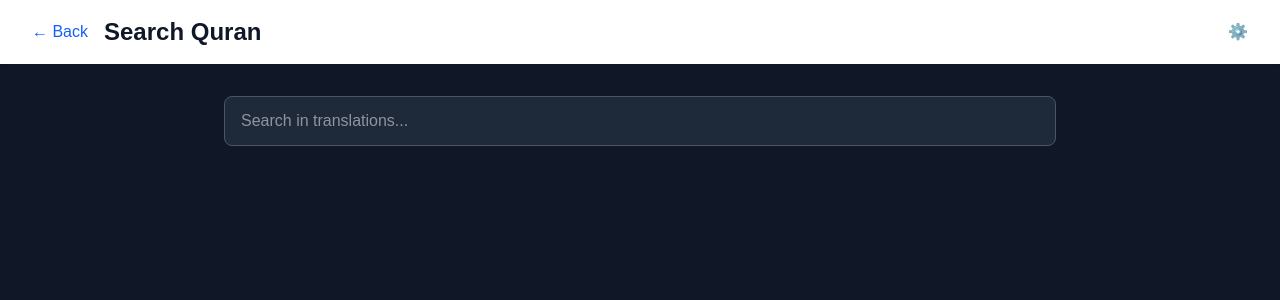
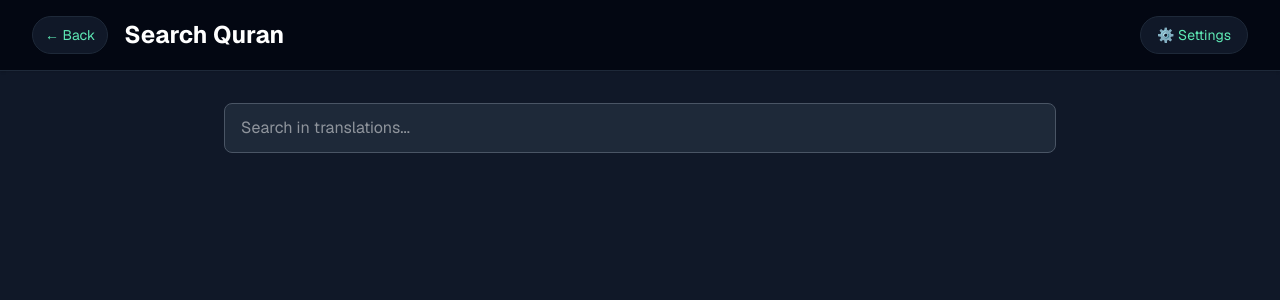
Before and after one commit to rakib3719/Quran, a Next.js app in the folder frontend/: page /search in a window 1280 px wide. Shown: the top 300 px of the page. Built offline with nearby package versions, Linux system fonts and the light colour scheme; a web font is replaced by a local one.

Commit message:
feat: enhance UI with dark mode styles and improved layout for Surah page

```diff
--- a/frontend/app/globals.css
+++ b/frontend/app/globals.css
@@ -1,8 +1,14 @@
 @import "tailwindcss";
 
 :root {
-  --background: #0a0a0a;
-  --foreground: #ededed;
+  --background: #050608;
+  --surface: #0f1720;
+  --surface-strong: #111827;
+  --surface-muted: #1f2937;
+  --foreground: #f8fafc;
+  --muted: #94a3b8;
+  --accent: #22c55e;
+  --accent-soft: rgba(34, 197, 94, 0.18);
   --arabic-font-size: 24px;
   --translation-font-size: 16px;
   --arabic-font: var(--font-amiri);
@@ -17,12 +23,65 @@
   --font-scheherazade: var(--font-scheherazade);
 }
 
+* {
+  scrollbar-color: #334155 transparent;
+}
+
+*::-webkit-scrollbar {
+  width: 10px;
+  height: 10px;
+}
+
+*::-webkit-scrollbar-track {
+  background: transparent;
+}
+
+*::-webkit-scrollbar-thumb {
+  background: #334155;
+  border-radius: 999px;
+  border: 2px solid transparent;
+  background-clip: padding-box;
+}
+
+html {
+  scroll-behavior: smooth;
+}
+
+body {
+  min-height: 100%;
+  background: radial-gradient(circle at top, #111827 0%, #050608 70%);
+  color: var(--foreground);
+  font-family: var(--font-sans), Arial, Helvetica, sans-serif;
+}
+
+body::before {
+  content: "";
+  position: fixed;
+  inset: 0;
+  background: radial-gradient(circle at top left, rgba(34, 197, 94, 0.08), transparent 25%), radial-gradient(circle at bottom right, rgba(59, 130, 246, 0.08), transparent 18%);
+  pointer-events: none;
+  z-index: -1;
+}
+
 .font-arabic {
   font-family: var(--arabic-font);
 }
 
-body {
-  background: var(--background);
+.card-surface {
+  background: var(--surface);
+  border: 1px solid #1f2937;
+  box-shadow: 0 24px 60px rgba(0, 0, 0, 0.35);
+}
+
+.card-soft {
+  background: #111827;
+  border: 1px solid #24303f;
+}
+
+.section-title {
   color: var(--foreground);
-  font-family: Arial, Helvetica, sans-serif;
 }
+
+.body-secondary {
+  color: var(--muted);
+}
--- a/frontend/app/layout.tsx
+++ b/frontend/app/layout.tsx
@@ -37,9 +37,9 @@
   return (
     <html
       lang="en"
-      className={`${geistSans.variable} ${geistMono.variable} ${amiri.variable} ${scheherazade.variable} h-full antialiased dark`}
+      className={`${geistSans.variable} ${geistMono.variable} ${amiri.variable} ${scheherazade.variable} h-full antialiased`}
     >
-      <body className="min-h-full flex flex-col bg-gray-900 text-white">{children}</body>
+      <body className="min-h-full flex flex-col bg-[#050608] text-white">{children}</body>
     </html>
   );
 }
--- a/frontend/app/page.tsx
+++ b/frontend/app/page.tsx
@@ -7,30 +7,79 @@
   const surahs: Surah[] = await getAllSurahs();
 
   return (
-    <div className="min-h-screen bg-gray-900 text-white">
+    <div className="min-h-screen bg-[#050608] text-white">
       <Header title="Quran" showSearch />
-      <main className="max-w-7xl mx-auto px-4 sm:px-6 lg:px-8 py-8">
-        <div className="grid grid-cols-1 md:grid-cols-2 lg:grid-cols-3 gap-6">
+
+      <main className="max-w-7xl mx-auto grid gap-6 px-4 py-8 lg:grid-cols-[320px_1fr]">
+        <aside className="space-y-6">
+          <section className="rounded-[2rem] border border-gray-800 bg-gray-900 p-6 card-surface">
+            <div className="flex items-start justify-between gap-4">
+              <div>
+                <p className="text-sm uppercase tracking-[0.25em] text-emerald-400">The Noble Quran</p>
+                <h1 className="mt-4 text-3xl font-semibold">114 Surahs</h1>
+                <p className="mt-3 text-sm body-secondary leading-6">
+                  Read every surah in Arabic with translation. Choose a surah and use settings to adjust fonts.
+                </p>
+              </div>
+              <span className="rounded-full bg-emerald-500/15 px-3 py-1 text-sm text-emerald-300 border border-emerald-500/20">
+                Dark UI
+              </span>
+            </div>
+          </section>
+
+          <section className="rounded-[2rem] border border-gray-800 bg-gray-900 p-4 card-soft">
+            <div className="flex items-center justify-between border-b border-gray-800 pb-3">
+              <h2 className="text-lg font-semibold text-white">Surah list</h2>
+              <span className="text-sm body-secondary">114</span>
+            </div>
+            <div className="mt-4 space-y-3 max-h-[calc(100vh-280px)] overflow-y-auto pr-1">
               {surahs.map((surah) => (
                 <Link
                   key={surah.number}
                   href={`/surah/${surah.number}`}
-              className="block bg-gray-800 rounded-lg shadow-md hover:shadow-lg transition-shadow p-6 border border-gray-700"
+                  className="group flex items-center gap-4 rounded-3xl border border-gray-800 bg-gray-950 px-4 py-3 transition hover:-translate-y-0.5 hover:border-emerald-400"
                 >
-              <div className="flex justify-between items-start">
-                <div>
-                  <h2 className="text-xl font-semibold text-white">{surah.englishName}</h2>
-                  <p className="text-gray-300">{surah.englishNameTranslation}</p>
-                  <p className="text-sm text-gray-400 mt-2">{surah.numberOfAyahs} verses • {surah.revelationType}</p>
+                  <div className="flex h-12 w-12 items-center justify-center rounded-full bg-gray-800 text-sm font-semibold text-white">
+                    {surah.number}
                   </div>
-                <div className="text-right">
-                  <p className="text-2xl font-arabic text-gray-200">{surah.name}</p>
-                  <p className="text-sm text-gray-400 mt-1">{surah.number}</p>
+                  <div className="min-w-0">
+                    <p className="text-sm font-semibold text-white truncate">{surah.englishName}</p>
+                    <p className="text-xs body-secondary truncate">{surah.englishNameTranslation}</p>
                   </div>
+                  <div className="ml-auto text-right">
+                    <p className="text-base font-arabic text-gray-200 truncate">{surah.name}</p>
+                    <p className="text-xs body-secondary">{surah.numberOfAyahs} ayahs</p>
                   </div>
                 </Link>
               ))}
             </div>
+          </section>
+        </aside>
+
+        <section className="space-y-6">
+          <div className="rounded-[2rem] border border-gray-800 bg-gray-900 p-8 card-surface">
+            <p className="text-sm uppercase tracking-[0.25em] text-emerald-400">Explore</p>
+            <h2 className="mt-4 text-3xl font-semibold text-white">Read Quran in a premium dark layout</h2>
+            <p className="mt-4 body-secondary leading-7">
+              Use the surah list to open any chapter, search ayahs by translation text, and customize Arabic/translation font sizes in settings.
+            </p>
+          </div>
+
+          <div className="grid gap-6 md:grid-cols-2">
+            <div className="rounded-[2rem] border border-gray-800 bg-gray-900 p-6 card-soft">
+              <h3 className="text-lg font-semibold text-white">Font controls</h3>
+              <p className="mt-3 body-secondary leading-6">
+                Open the settings panel and choose between Amiri or Scheherazade Arabic fonts, then adjust Arabic and translation font sizes.
+              </p>
+            </div>
+            <div className="rounded-[2rem] border border-gray-800 bg-gray-900 p-6 card-soft">
+              <h3 className="text-lg font-semibold text-white">Search functionality</h3>
+              <p className="mt-3 body-secondary leading-6">
+                Search by translation text, then open the selected surah and follow along with Arabic and English verses.
+              </p>
+            </div>
+          </div>
+        </section>
       </main>
     </div>
   );
--- a/frontend/components/Header.tsx
+++ b/frontend/components/Header.tsx
@@ -16,20 +16,28 @@
 
   return (
     <>
-      <header className="bg-white shadow-sm">
+      <header className="bg-gray-950 border-b border-gray-800 shadow-sm">
         <div className="max-w-7xl mx-auto px-4 sm:px-6 lg:px-8 py-4">
-          <div className="flex items-center justify-between">
-            <div className="flex items-center space-x-4">
-              {showBack && <Link href={backHref} className="text-blue-600 hover:text-blue-800">← Back</Link>}
-              <h1 className="text-2xl font-bold text-gray-900">{title}</h1>
+          <div className="flex flex-col gap-4 md:flex-row md:items-center md:justify-between">
+            <div className="flex items-center gap-4">
+              {showBack && (
+                <Link href={backHref} className="rounded-full border border-gray-800 bg-gray-900 px-3 py-2 text-sm text-emerald-300 transition hover:border-emerald-400 hover:text-white">
+                  ← Back
+                </Link>
+              )}
+              <h1 className="text-2xl font-bold text-white">{title}</h1>
             </div>
-            <div className="flex items-center space-x-4">
-              {showSearch && <Link href="/search" className="text-blue-600 hover:text-blue-800">Search</Link>}
+            <div className="flex items-center gap-3">
+              {showSearch && (
+                <Link href="/search" className="rounded-full border border-gray-800 bg-gray-900 px-4 py-2 text-sm text-emerald-300 transition hover:border-emerald-400 hover:text-white">
+                  Search
+                </Link>
+              )}
               <button
                 onClick={() => setSettingsOpen(true)}
-                className="text-gray-600 hover:text-gray-800"
+                className="rounded-full border border-gray-800 bg-gray-900 px-4 py-2 text-sm text-emerald-300 transition hover:border-emerald-400 hover:text-white"
               >
-                ⚙️
+                ⚙️ Settings
               </button>
             </div>
           </div>
```
Lines whose indentation alone changed are shown as unchanged.
